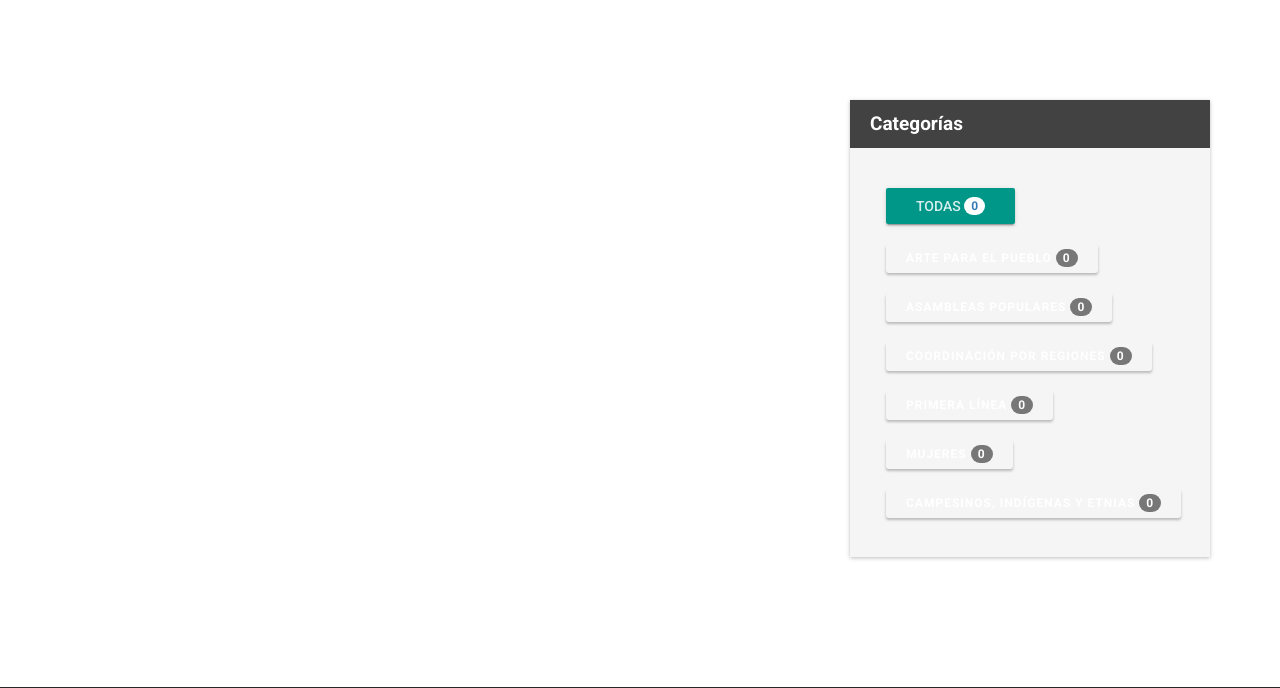
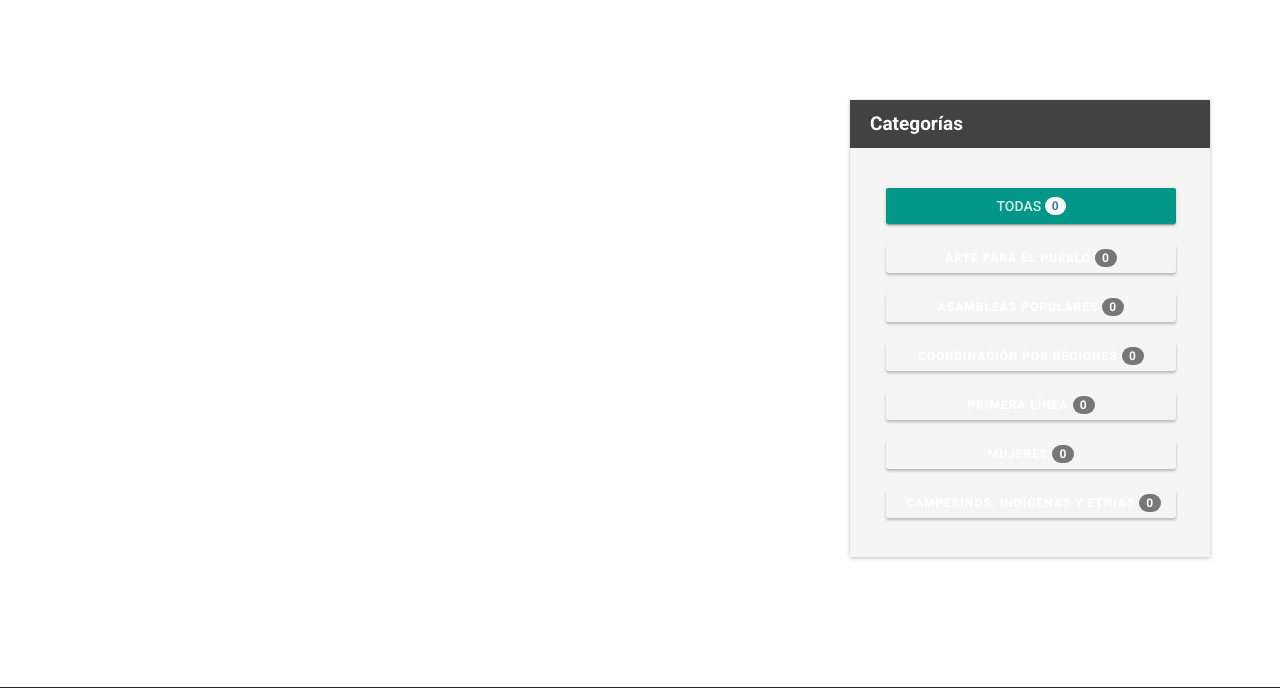
Before and after one commit to Comite-de-Lucha/PaginaComitesLucha, a PHP site: page /luchadores/index.php in a window 1280 px wide. Shown: the part 363-1051 px from the top of the page. Run offline with PHP 8.4, Linux system fonts and the light colour scheme; data that the repository does not hold is empty.

Commit message:
agregar dispositivos pequeños

```diff
--- a/actualidad/index.php
+++ b/actualidad/index.php
@@ -243,9 +243,9 @@ $row_array["todos"] = $row['conteo'];
                             <h2>Categorías</h2>
                         </div>
                         <div class="social-profiles clearfix  wow animated slideInLeft" data-wow-delay=".2s">
-                        <a class="animated4 btn btn-common col-md-12 col-sm-12" href="/actualidad/index.php">Todas <span id="null_noticias" class="badge"><? echo $row_array["todos"]?></span></a>
-                            <a class="animated4 btn btn-common btn-sm col-md-12 col-sm-12" href="/actualidad/index.php?categoria=nacional">Nacional<span id="nacional_noticias"  class="badge"><? echo $row_array["nacional"]?></span></a>
-                            <a class="animated4 btn btn-common btn-sm col-md-12 col-sm-12" href="/actualidad/index.php?categoria=internacional">Internacional <span id="internacional_noticias"  class="badge"><? echo $row_array["internacional"]?></span></a>
+                        <a class="animated4 btn btn-common col-md-12 col-sm-12 col-xs-12" href="/actualidad/index.php">Todas <span id="null_noticias" class="badge"><? echo $row_array["todos"]?></span></a>
+                            <a class="animated4 btn btn-common btn-sm col-md-12 col-sm-12 col-xs-12" href="/actualidad/index.php?categoria=nacional">Nacional<span id="nacional_noticias"  class="badge"><? echo $row_array["nacional"]?></span></a>
+                            <a class="animated4 btn btn-common btn-sm col-md-12 col-sm-12 col-xs-12" href="/actualidad/index.php?categoria=internacional">Internacional <span id="internacional_noticias"  class="badge"><? echo $row_array["internacional"]?></span></a>
                             </div>
                     </aside>
                 </div>
--- a/admon/actualidad.html
+++ b/admon/actualidad.html
@@ -71,7 +71,7 @@
   <div class="container-fluid">
     <div class="row">
 
-      <div class="col-md-12 col-sm-12 main">
+      <div class="col-md-12 col-sm-12 col-xs-12 main">
         <h1 class="page-header">Situación Actual</h1>
         <p>Las últimas 3 noticias de situación actual nacional o internacional, ordenadas por fecha, serán presentados en la página inicial</p>
         <button type="button" class="btn btn-raised btn-primary" onclick="agregarNuevaNoticia()">Agregar nueva información</button>
@@ -93,7 +93,7 @@
           </table>
         </div>
         <div id="editar" class="row" style="display: none;">
-          <div class="col-md-12 col-sm-12">
+          <div class="col-md-12 col-sm-12 col-xs-12">
             <div class="panel panel-primary">
               <div class="panel-heading">
                 <h3 class="panel-title">Editar la situación actual</h3>
@@ -151,7 +151,7 @@
               </div>
             </div>
           </div>
-          <div class="col-md-12 col-sm-12">
+          <div class="col-md-12 col-sm-12 col-xs-12">
             <div class="panel panel-default">
               <div class="panel-heading">
                 <h3 class="panel-title">Vista Previa</h3>
--- a/admon/index.html
+++ b/admon/index.html
@@ -59,7 +59,7 @@
     <div class="container-fluid">
         <div class="row">
 
-            <div class="col-md-12 col-sm-12 main">
+            <div class="col-md-12 col-sm-12 col-xs-12 main">
                 <div class="jumbotron">
                     <img src="/assets/images/icono.png" width="300px" class="img-responsive center-block " />
                     <h1>Bienvenidx a la página de administración del contenido!</h1>
--- a/admon/luchadores.html
+++ b/admon/luchadores.html
@@ -71,7 +71,7 @@
   <div class="container-fluid">
     <div class="row">
 
-      <div class="col-md-12 col-sm-12 main">
+      <div class="col-md-12 col-sm-12 col-xs-12 main">
         <h1 class="page-header">Coordinación de Luchadores</h1>
         <p>Se utilizará las prioridades alta, media y baja y el orden cronólogico (más nuevo a más viejo) para mostrar la información asociada a cada categoría</p>
         <button type="button" class="btn btn-raised btn-primary" onclick="agregarNuevaInformacion()">Agregar nueva información</button>
@@ -94,7 +94,7 @@
           </table>
         </div>
         <div id="editar" class="row" style="display: none;">
-          <div class="col-md-12 col-sm-12">
+          <div class="col-md-12 col-sm-12 col-xs-12">
             <div class="panel panel-primary">
               <div class="panel-heading">
                 <h3 class="panel-title">Editar la información</h3>
@@ -164,7 +164,7 @@
               </div>
             </div>
           </div>
-          <div class="col-md-12 col-sm-12">
+          <div class="col-md-12 col-sm-12 col-xs-12">
             <div class="panel panel-default">
               <div class="panel-heading">
                 <h3 class="panel-title">Vista Previa</h3>
--- a/admon/noticias.html
+++ b/admon/noticias.html
@@ -71,7 +71,7 @@
   <div class="container-fluid">
     <div class="row">
 
-      <div class="col-md-12 col-sm-12 main">
+      <div class="col-md-12 col-sm-12 col-xs-12 main">
         <h1 class="page-header">Noticias</h1>
         <p>Las últimas 3 noticias, ordenadas por fecha, serán presentados en la página inicial</p>
         <button type="button" class="btn btn-raised btn-primary" onclick="agregarNuevaNoticia()">Agregar nueva noticia</button>
@@ -92,7 +92,7 @@
           </table>
         </div>
         <div id="editar" class="row" style="display: none;">
-          <div class="col-md-12 col-sm-12">
+          <div class="col-md-12 col-sm-12 col-xs-12">
             <div class="panel panel-primary">
               <div class="panel-heading">
                 <h3 class="panel-title">Editar la noticia</h3>
@@ -149,7 +149,7 @@
               </div>
             </div>
           </div>
-          <div class="col-md-12 col-sm-12">
+          <div class="col-md-12 col-sm-12 col-xs-12">
             <div class="panel panel-default">
               <div class="panel-heading">
                 <h3 class="panel-title">Vista Previa</h3>
--- a/luchadores/index.php
+++ b/luchadores/index.php
@@ -247,13 +247,13 @@ $row_array["todos"] = $row['conteo'];
                             <h2>Categorías</h2>
                         </div>
                         <div class="social-profiles clearfix  wow animated slideInLeft" data-wow-delay=".2s">
-                        <a class="animated4 btn btn-common" href="/luchadores/index.php">Todas <span id="null_noticias" class="badge"><? echo $row_array["todos"]?></span></a>
-                            <a class="animated4 btn btn-common btn-sm" href="/luchadores/index.php?categoria=arte">Arte para el pueblo <span id="arte_noticias" class="badge"><? echo $row_array["arte"]?></span></a>
-                            <a class="animated4 btn btn-common btn-sm" href="/luchadores/index.php?categoria=asambleas">Asambleas Populares <span id="asambleas_noticias" class="badge"><? echo $row_array["asambleas"]?></span></a>
-                            <a class="animated4 btn btn-common btn-sm" href="/luchadores/index.php?categoria=regiones">Coordinación por regiones <span id="regiones_noticias" class="badge"><? echo $row_array["regiones"]?></span></a>
-                            <a class="animated4 btn btn-common btn-sm" href="/luchadores/index.php?categoria=primera_linea">Primera Línea <span id="primera_linea_noticias" class="badge"><? echo $row_array["primera_linea"]?></span></a>
-                            <a class="animated4 btn btn-common btn-sm" href="/luchadores/index.php?categoria=mujeres">Mujeres <span id="mujeres_noticias" class="badge"><? echo $row_array["mujeres"]?></span></a>
-                            <a class="animated4 btn btn-common btn-sm" href="/luchadores/index.php?categoria=etnias">Campesinos, Indígenas y etnias <span id="etnias_noticias" class="badge"><? echo $row_array["etnias"]?></span></a>
+                        <a class="animated4 btn btn-common col-md-12 col-sm-12 col-xs-12" href="/luchadores/index.php">Todas <span id="null_noticias" class="badge"><? echo $row_array["todos"]?></span></a>
+                            <a class="animated4 btn btn-common btn-sm col-md-12 col-sm-12 col-xs-12" href="/luchadores/index.php?categoria=arte">Arte para el pueblo <span id="arte_noticias" class="badge"><? echo $row_array["arte"]?></span></a>
+                            <a class="animated4 btn btn-common btn-sm col-md-12 col-sm-12 col-xs-12" href="/luchadores/index.php?categoria=asambleas">Asambleas Populares <span id="asambleas_noticias" class="badge"><? echo $row_array["asambleas"]?></span></a>
+                            <a class="animated4 btn btn-common btn-sm col-md-12 col-sm-12 col-xs-12" href="/luchadores/index.php?categoria=regiones">Coordinación por regiones <span id="regiones_noticias" class="badge"><? echo $row_array["regiones"]?></span></a>
+                            <a class="animated4 btn btn-common btn-sm col-md-12 col-sm-12 col-xs-12" href="/luchadores/index.php?categoria=primera_linea">Primera Línea <span id="primera_linea_noticias" class="badge"><? echo $row_array["primera_linea"]?></span></a>
+                            <a class="animated4 btn btn-common btn-sm col-md-12 col-sm-12 col-xs-12" href="/luchadores/index.php?categoria=mujeres">Mujeres <span id="mujeres_noticias" class="badge"><? echo $row_array["mujeres"]?></span></a>
+                            <a class="animated4 btn btn-common btn-sm col-md-12 col-sm-12 col-xs-12" href="/luchadores/index.php?categoria=etnias">Campesinos, Indígenas y etnias <span id="etnias_noticias" class="badge"><? echo $row_array["etnias"]?></span></a>
                  </div>
                     </aside>
                 </div>
--- a/noticias/index.php
+++ b/noticias/index.php
@@ -259,7 +259,7 @@ $row_todos["todos"] = $row['conteo'];
                             <h2>Fecha</h2>
                         </div>
                         <div class="social-profiles clearfix  wow animated slideInLeft" data-wow-delay=".2s">
-                            <a class="animated4 btn btn-common col-md-12 col-sm-12" href="/luchadores/index.php">Todas <span id="null_noticias" class="badge"><? echo $row_todos["todos"]?></span></a>
+                            <a class="animated4 btn btn-common col-md-12 col-sm-12 col-xs-12" href="/luchadores/index.php">Todas <span id="null_noticias" class="badge"><? echo $row_todos["todos"]?></span></a>
                             <div class="panel-group mea-default-accordion" id="mea-accordion" role="tablist" aria-multiselectable="true">
                             <?php
                             foreach ($row_array as $anho => $row_mes) {
@@ -273,7 +273,7 @@ $row_todos["todos"] = $row['conteo'];
                                 <div id="collapse'.$anho.'" class="panel-collapse collapse in" role="tabpanel" aria-labelledby="heading'.$anho.'">
                                 <div class="panel-body">';
                                 foreach ($row_mes as $mes => $value) {
-                                echo '<a id="'.$anho.'-'.$row_mes_viz[$mes].'" class="animated4 btn btn-raised btn-default col-md-12 col-sm-12" href="/noticias/index.php?anho='.$anho.'&mes='. $row_mes_viz[$mes]. '">'. $mes. ' <span class="badge">'.$value.'</span></a>';
+                                echo '<a id="'.$anho.'-'.$row_mes_viz[$mes].'" class="animated4 btn btn-raised btn-default col-md-12 col-sm-12 col-xs-12" href="/noticias/index.php?anho='.$anho.'&mes='. $row_mes_viz[$mes]. '">'. $mes. ' <span class="badge">'.$value.'</span></a>';
                                 }
                                 echo '</div></div></div>';
                             }
```
Also changed, not shown: admon/redesociales.html (+7 -7 lines).
